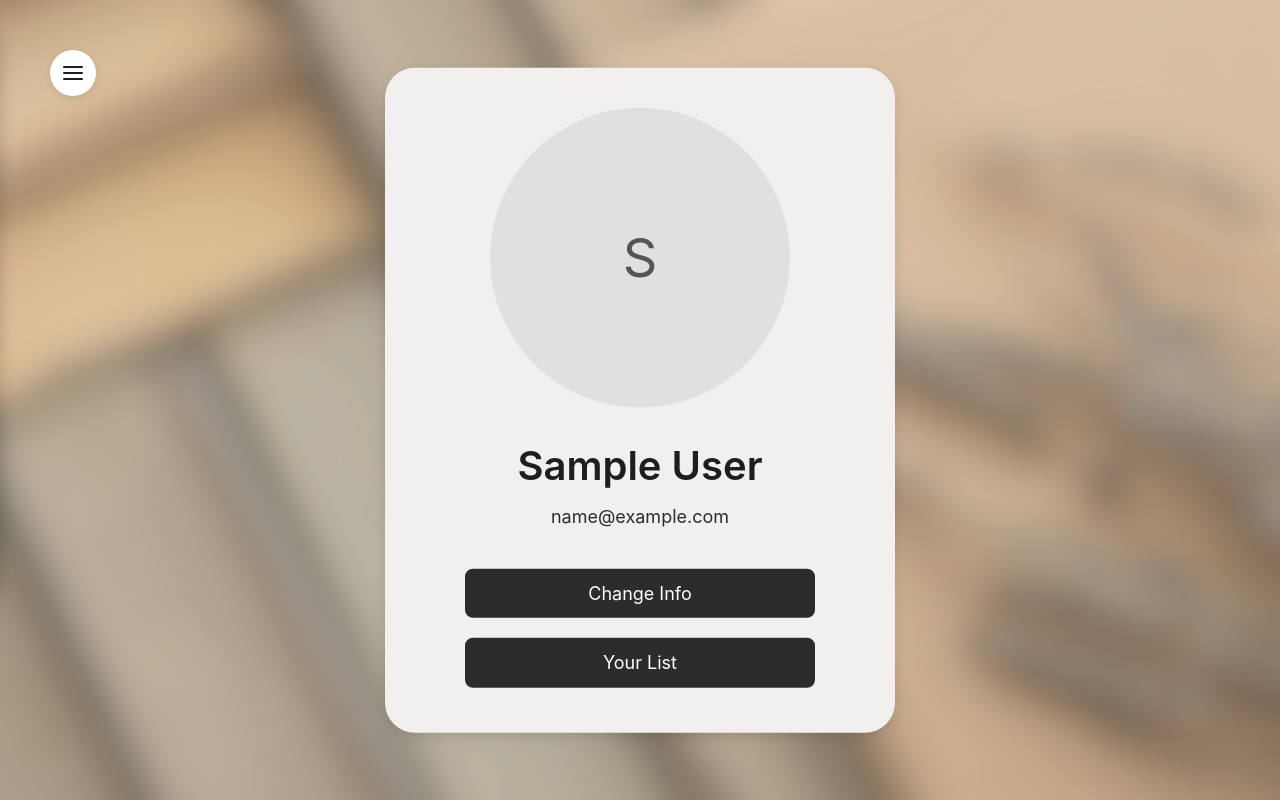
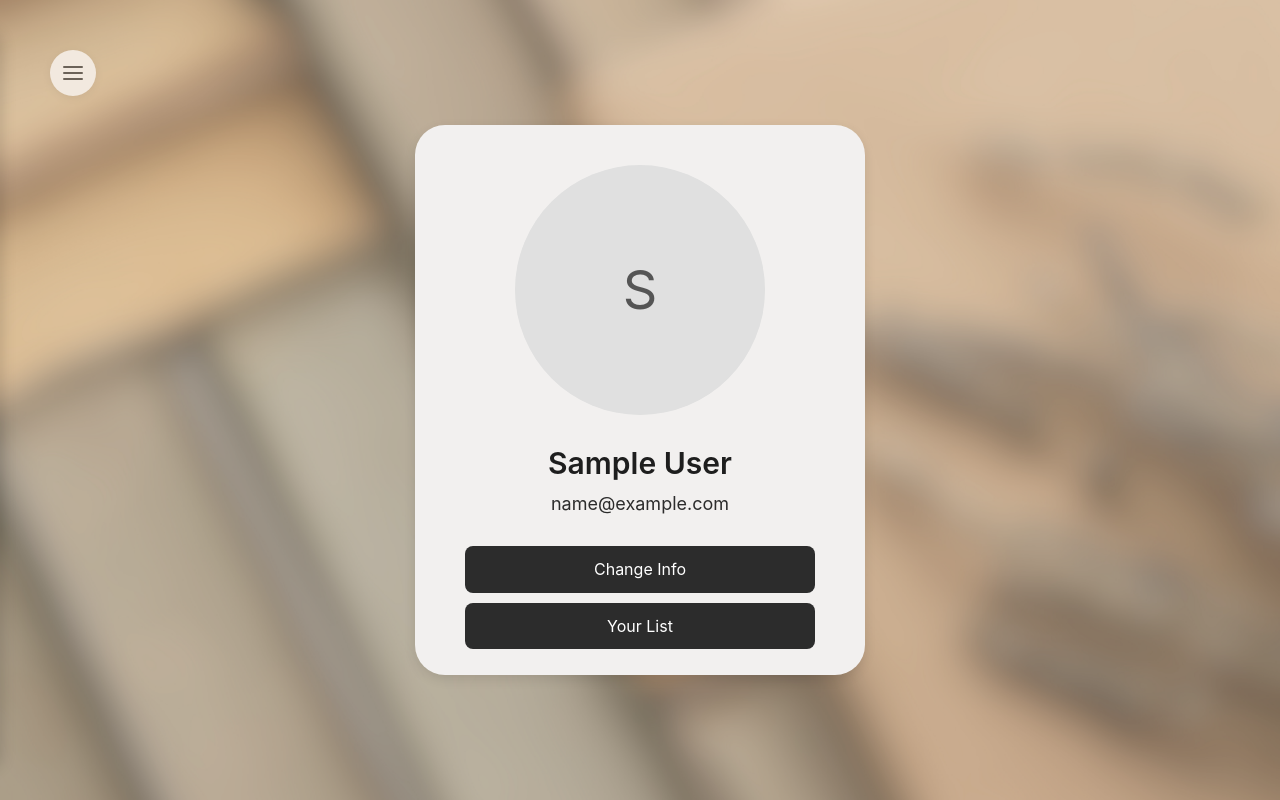
Before and after one commit to andremalille/readie, a Django app: page /user/profile/ in a window 1280 px wide. Run offline with Django 3.2, Linux system fonts and the light colour scheme; the visitor is signed in with stand-in values (Sample User, id 1); some libraries are stand-ins or nearby versions.

Commit message:
Part of pages is done1

```diff
--- a/app/core/static/css/modal-style.css
+++ b/app/core/static/css/modal-style.css
@@ -3,6 +3,7 @@
     border-radius: var(--radius-pill);
     border: none;
     box-shadow: 0 4px 12px rgba(0, 0, 0, 0.1);
+    max-width: calc(100%-20px);
 }
 
 .modal-header {
--- a/app/core/static/css/profile-style.css
+++ b/app/core/static/css/profile-style.css
@@ -1,5 +1,3 @@
-@import url("https://cdnjs.cloudflare.com/ajax/libs/meyer-reset/2.0/reset.min.css");
-
 :root {
     --color-primary: #2c2c2c;
     --color-primary-hover: #1e1e1e;
@@ -26,36 +24,39 @@
     padding: 0;
 }
 
-html, body {
+html,
+body {
     font-family: var(--font-family);
     font-size: var(--font-size);
     line-height: var(--line-height);
     color: var(--color-text);
+    width: 100%;
     height: 100%;
     margin: 0;
     background-color: var(--color-background);
 }
 
-.profile-page {
-    position: relative;
+body {
     background-image: url("../images/books_blurry.png");
     background-size: cover;
     background-position: center;
+}
+
+a {
+    color: var(--color-text);
+}
+
+a:hover {
+    text-decoration: underline;
+}
+
+.profile-page {
     width: 100%;
-    min-height: 100vh;
+    height: 100%;
     display: flex;
     flex-direction: column;
-    overflow-x: hidden;
-}
-
-.profile-page .login-header {
-    position: fixed;
-    top: 0;
-    left: 0;
-    width: 100%;
-    height: 60px;
-    z-index: 10;
-    background-color: transparent;
+    align-items: center;
+    justify-content: center;
 }
 
 .profile-page::before {
@@ -70,20 +71,12 @@ html, body {
     pointer-events: none;
 }
 
-.profile-page > * {
-    position: relative;
-    z-index: 2;
-}
-
 .profile-content {
-    position: absolute;
-    top: 50%;
-    left: 50%;
-    transform: translate(-50%, -50%);
-    text-align: center;
-    width: 90%;
+    width: 100%;
     max-width: 550px;
     padding: 0 20px;
+    z-index: 3;
+    margin: 0 auto;
 }
 
 .profile-card {
@@ -94,7 +87,9 @@ html, body {
     display: flex;
     flex-direction: column;
     align-items: center;
-    width: 100%;
+    max-width: 450px;
+    max-height: 550px;
+    margin: 0 auto;
 }
 
 .profile-image {
@@ -102,15 +97,11 @@ html, body {
 }
 
 .profile-image-container {
-    width: 300px;
-    height: 300px;
+    width: 250px;
+    aspect-ratio: 1/1;
     border-radius: 50%;
     overflow: hidden;
-    display: flex;
-    justify-content: center;
-    align-items: center;
     position: relative;
-    margin: 0 auto;
 }
 
 .user-avatar {
@@ -132,7 +123,7 @@ html, body {
 }
 
 .profile-name {
-    font-size: 40px;
+    font-size: 30px;
     font-weight: 600;
     margin-bottom: 10px;
     color: var(--color-text);
@@ -140,7 +131,7 @@ html, body {
 
 .profile-email {
     color: var(--color-primary);
-    margin-bottom: 40px;
+    margin-bottom: 30px;
     font-size: 18px;
 }
 
@@ -148,9 +139,8 @@ html, body {
     display: flex;
     flex-direction: column;
     width: 100%;
-    gap: 15px;
+    gap: 10px;
     max-width: 350px;
-    margin-top: 0;
 }
 
 .profile-button {
@@ -158,53 +148,20 @@ html, body {
     padding: 12px;
     background-color: var(--color-primary);
     color: var(--color-white);
-    border: none;
     border-radius: var(--radius);
     cursor: pointer;
-    font-size: var(--font-size);
+    font-size: 16px;
     transition: background-color 0.3s ease;
-    margin-bottom: 5px;
 }
 
 .profile-button:hover {
     background-color: var(--color-primary-hover);
 }
 
-a {
-    text-decoration: none;
-    color: var(--color-text);
-}
-
-a:hover {
-    text-decoration: underline;
-}
-
-.visually-hidden {
+.burger-menu-container {
     position: absolute;
-    width: 1px;
-    height: 1px;
-    margin: -1px;
-    padding: 0;
-    overflow: hidden;
-    clip: rect(0, 0, 0, 0);
-    white-space: nowrap;
-    border: 0;
-}
-
-button:focus-visible,
-input:focus-visible,
-a:focus,
-select:focus,
-textarea:focus {
-    outline: 1px solid #4a90e2;
-    outline-offset: 2px;
-}
-
-.burger-menu-container {
-    position: fixed;
     top: 50px;
     left: 50px;
-    z-index: 100;
     width: 100px;
     height: 100px;
 }
@@ -212,7 +169,6 @@ textarea:focus {
 .burger-menu {
     width: 30px;
     height: 30px;
-    object-fit: contain;
 }
 
 .hidden {
@@ -224,9 +180,12 @@ textarea:focus {
         padding: var(--space-lg);
     }
 
+    .profile-image {
+        margin-bottom: 20px;
+    }
+
     .profile-image-container {
-        width: 150px;
-        height: 150px;
+        width: 175px;
     }
 
     .avatar-placeholder {
@@ -236,4 +195,8 @@ textarea:focus {
     .profile-name {
         font-size: 32px;
     }
+
+    .profile-button{
+        width: 90%;
+    }
 }
--- a/app/core/static/css/side-menu-style.css
+++ b/app/core/static/css/side-menu-style.css
@@ -1,5 +1,5 @@
 .side-menu {
-    position: fixed;
+    position: absolute;
     top: 30px;
     left: -320px;
     width: 320px;
@@ -7,7 +7,7 @@
     background-color: var(--color-white);
     box-shadow: 2px 0 15px rgba(0, 0, 0, 0.15);
     transition: all 0.4s ease;
-    z-index: 1000;
+    z-index: 10;
     padding: 0;
     overflow-y: auto;
     display: flex;
@@ -20,14 +20,12 @@
 }
 
 .side-menu-overlay {
-    position: fixed;
-    top: 0;
-    left: 0;
+    position: absolute;
     width: 100%;
     height: 100%;
     background-color: rgba(0, 0, 0, 0.6);
     backdrop-filter: blur(3px);
-    z-index: 999;
+    z-index: 5;
     opacity: 0;
     visibility: hidden;
     transition: all 0.3s ease;
@@ -44,7 +42,6 @@
     border-bottom: 1px solid var(--color-border);
     display: flex;
     align-items: center;
-    position: relative;
 }
 
 .side-menu-user-image {
@@ -97,7 +94,6 @@
     position: absolute;
     top: 16px;
     right: 16px;
-    background: none;
     border: none;
     font-size: 24px;
     cursor: pointer;
--- a/app/templates/profile.html
+++ b/app/templates/profile.html
@@ -9,13 +9,13 @@
     <meta name="viewport" content="width=device-width, initial-scale=1.0">
     <title>Your profile</title>
     <link rel="icon" href="{% static 'images/favicon.png' %}" type="image/x-icon">
+    <link rel="stylesheet" href="{% static 'css/reset.css' %}" />
     <link rel="stylesheet" href="{% static 'css/side-menu-style.css' %}"/>
     <link rel="stylesheet" href="{% static 'css/profile-style.css' %}"/>
     <link rel="stylesheet" href="{% static 'css/modal-style.css' %}"/>
 </head>
 <body>
 <main class="profile-page">
-    <!-- Бургер-меню кнопка -->
     <div class="burger-menu-container">
         <button class="burger-menu-btn" id="burgerMenuBtn" aria-label="Open menu">
             <svg width="24" height="24" viewBox="0 0 24 24" fill="none" xmlns="http://www.w3.org/2000/svg">
@@ -122,7 +122,6 @@
                     {% endif %}
                 </div>
             </div>
-
             <h1 class="profile-name">{{ user.name }}</h1>
             <p class="profile-email">{{ user.email }}</p>
             <div class="profile-buttons">
```
Also changed, not shown: app/core/static/css/change-info-style.css (+14 -54 lines), app/core/static/css/enter-name-style.css (+31 -37 lines), app/templates/change_profile.html (+16 -13 lines), app/templates/user_name.html (+14 -11 lines).
